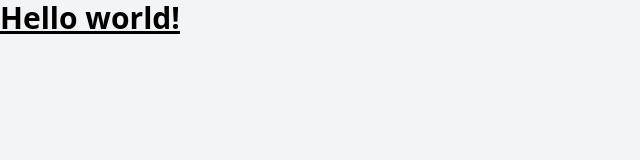
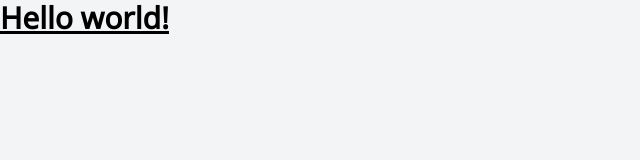
Before and after one commit to kc98/jobstore-home, a SvelteKit app: page / in a window 1280 px wide. Shown: the top 160 px of the page, without its empty margins (0-640 px from the left). Built offline with nearby package versions, Linux system fonts and the light colour scheme.

Commit message:
Change base font family to noto sans

```diff
--- a/src/app.css
+++ b/src/app.css
@@ -1,3 +1,12 @@
+@import '@fontsource/noto-sans';
+
 @tailwind base;
 @tailwind components;
 @tailwind utilities;
+
+
+@layer base {
+    html {
+        font-family: "Noto Sans";
+    }
+}
```
